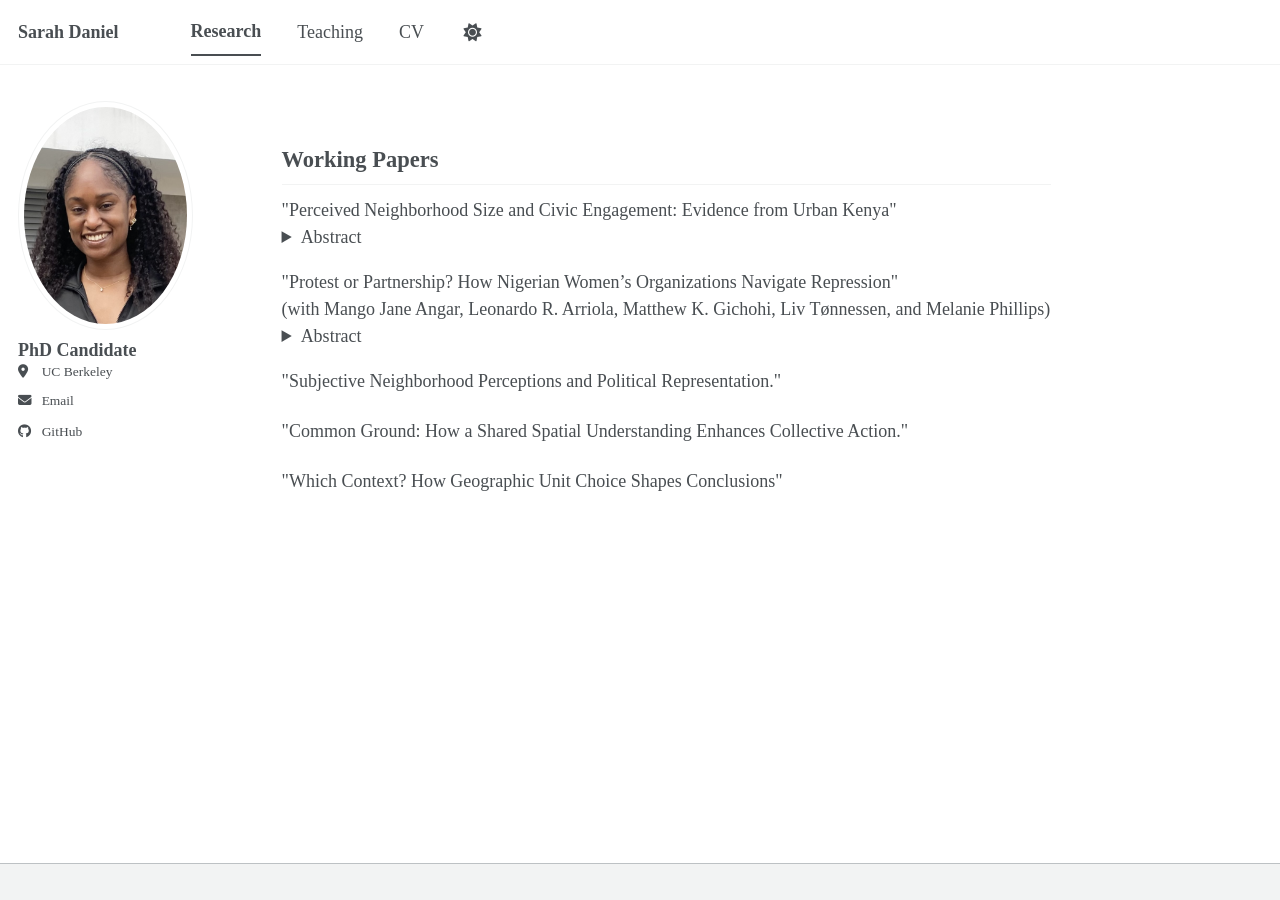
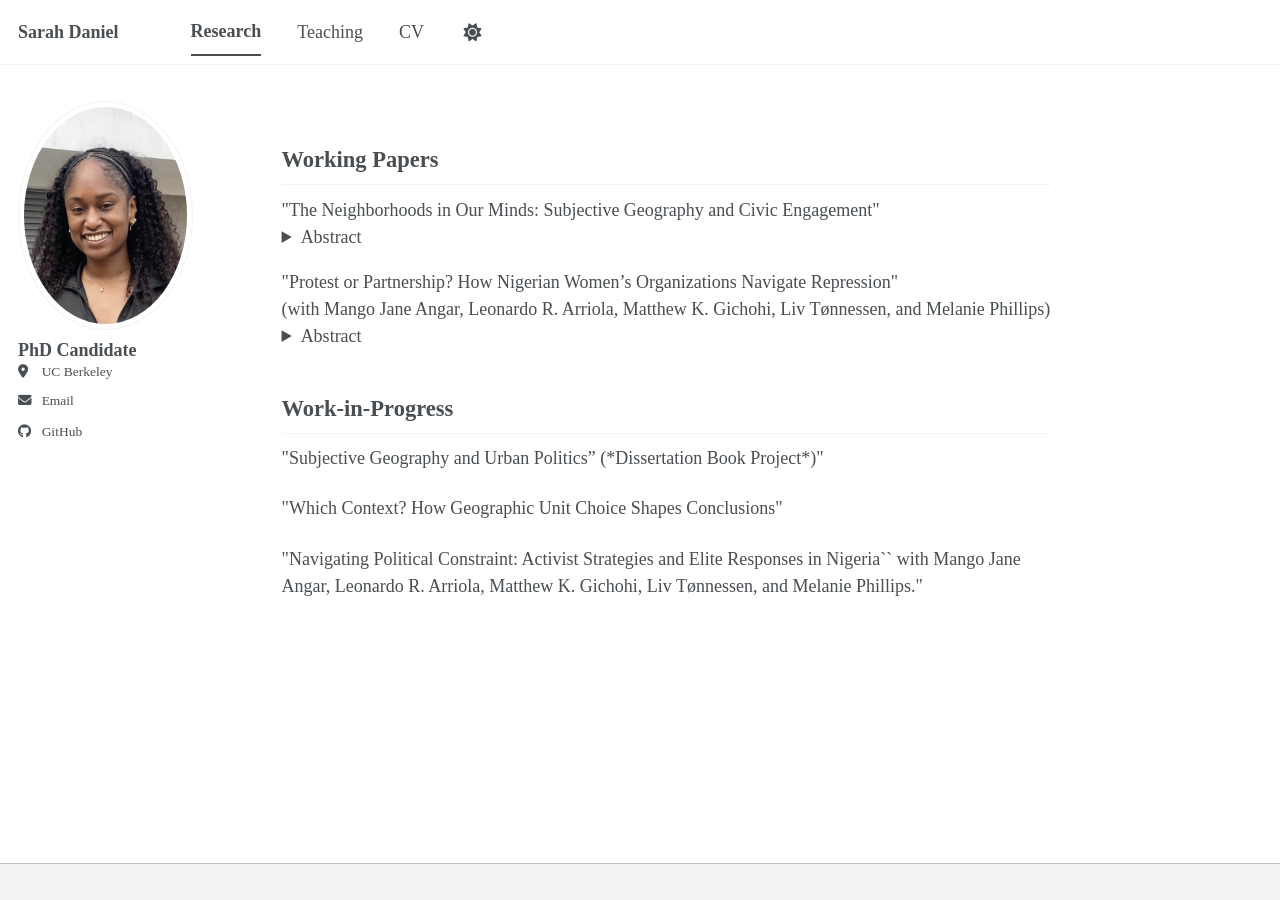
Before and after one commit to SarahDaniel1/SarahDaniel1.github.io, a Jekyll site: the page built from _pages/_pages/research.html, in a window 1280 px wide. Built offline with Jekyll 4.4.1, drawn with Linux system fonts in a browser that asks for light colours; a script bundle is joined from its source files by our own code; library files that are not in the unit come from our copies.

Commit message:
Update research.html

```diff
--- a/_pages/_pages/research.html
+++ b/_pages/_pages/research.html
@@ -7,7 +7,8 @@ author_profile: true
 <h2>Working Papers</h2>
 
 <p style="margin-bottom:0;">
-"Perceived Neighborhood Size and Civic Engagement: Evidence from Urban Kenya"
+"The Neighborhoods in Our Minds: Subjective Geography and Civic
+Engagement"
 </p>
 
 <details style="margin-top:0; margin-bottom:1em;">
@@ -58,8 +59,10 @@ limited service provision.
   </p>
 </details>
 
-<p>"Subjective Neighborhood Perceptions and Political Representation."</p>
+<h2>Work-in-Progress</h2>
 
-<p>"Common Ground: How a Shared Spatial Understanding Enhances Collective Action."</p>
+<p>"Subjective Geography and Urban Politics” (*Dissertation Book Project*)"</p>
 
 <p>"Which Context? How Geographic Unit Choice Shapes Conclusions"</p>
+
+<p>"Navigating Political Constraint: Activist Strategies and Elite Responses in Nigeria`` with Mango Jane Angar, Leonardo R. Arriola, Matthew K. Gichohi, Liv Tønnessen, and Melanie Phillips."</p>
```
